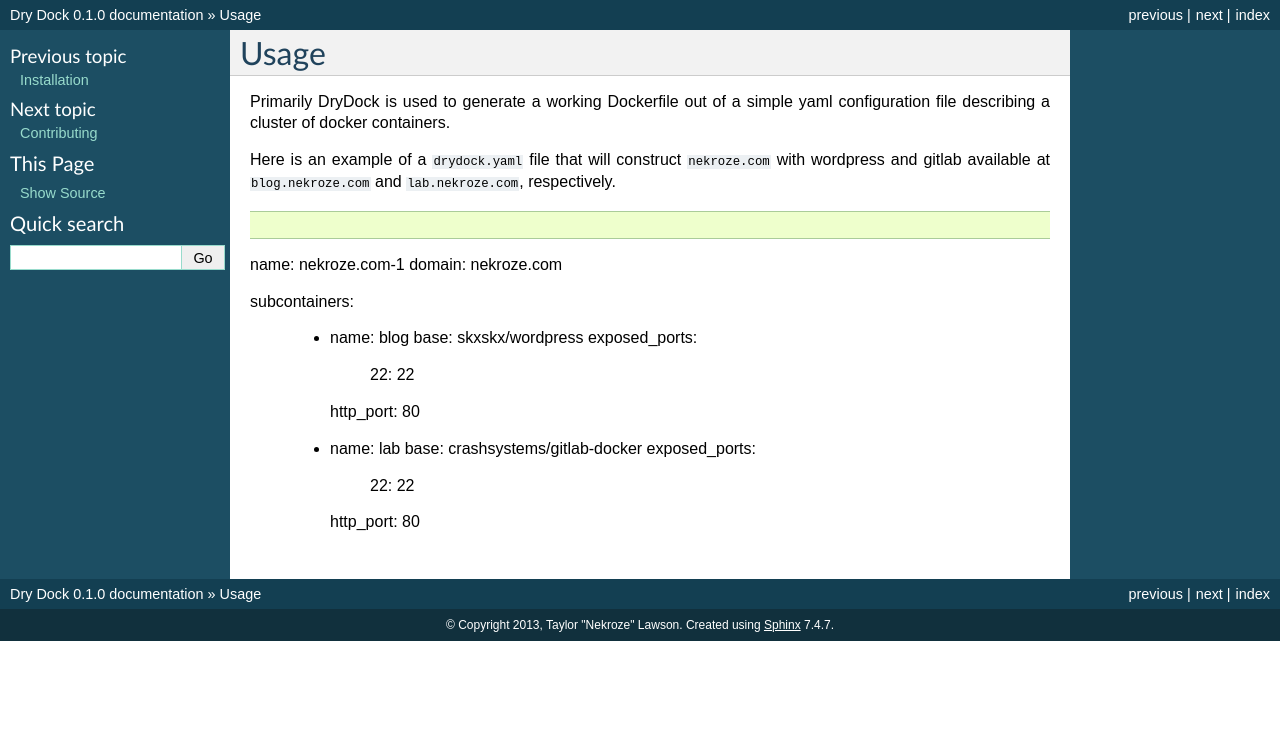
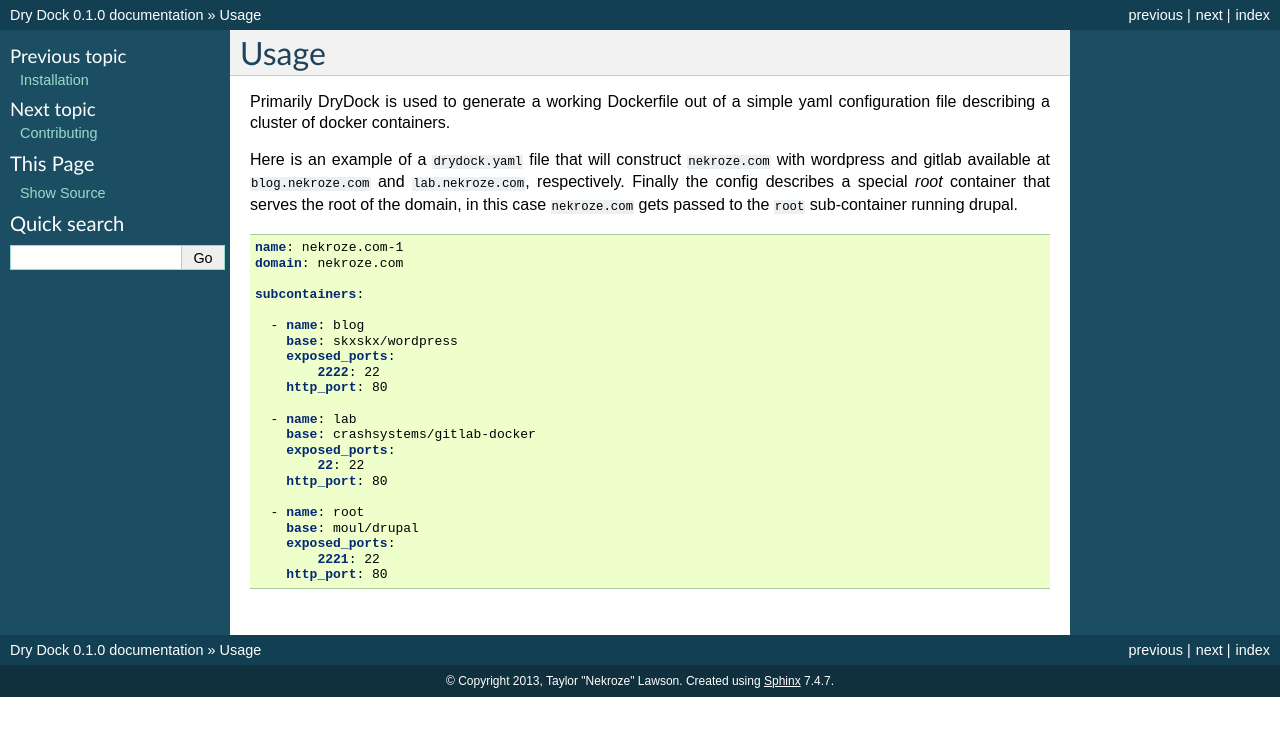
Before and after one commit to Nekroze/drydock, a Sphinx documentation site: the page built from docs/usage.rst, in a window 1280 px wide. Shown: the top 736 px of the page. Built offline with Sphinx 7.4.7, drawn with Linux system fonts in a browser that asks for light colours.

Commit message:
Added root usage docs and some formatting

```diff
--- a/docs/usage.rst
+++ b/docs/usage.rst
@@ -6,23 +6,31 @@ Primarily DryDock is used to generate a working Dockerfile out of a simple yaml
 of docker containers.
 
 Here is an example of a ``drydock.yaml`` file that will construct ``nekroze.com`` with wordpress and gitlab available
-at ``blog.nekroze.com`` and ``lab.nekroze.com``, respectively.
+at ``blog.nekroze.com`` and ``lab.nekroze.com``, respectively. Finally the config describes a special `root` container
+that serves the root of the domain, in this case ``nekroze.com`` gets passed to the ``root`` sub-container running
+drupal.
 
 .. code-block:: yaml
 
-name: nekroze.com-1
-domain: nekroze.com
+    name: nekroze.com-1
+    domain: nekroze.com
 
-subcontainers:
+    subcontainers:
 
-  - name: blog
-    base: skxskx/wordpress
-    exposed_ports:
-        22: 22
-    http_port: 80
+      - name: blog
+        base: skxskx/wordpress
+        exposed_ports:
+            2222: 22
+        http_port: 80
 
-  - name: lab
-    base: crashsystems/gitlab-docker
-    exposed_ports:
-        22: 22
-    http_port: 80
+      - name: lab
+        base: crashsystems/gitlab-docker
+        exposed_ports:
+            22: 22
+        http_port: 80
+
+      - name: root
+        base: moul/drupal
+        exposed_ports:
+            2221: 22
+        http_port: 80
```
